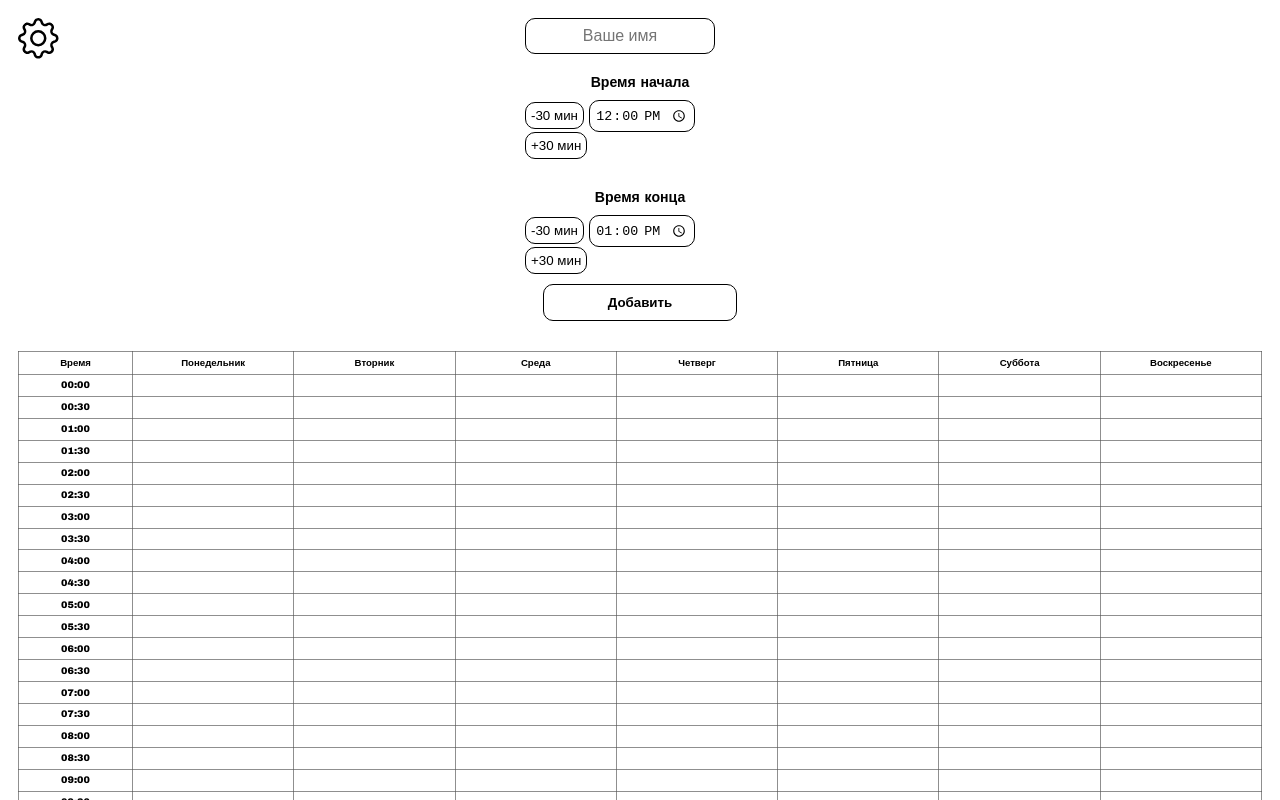
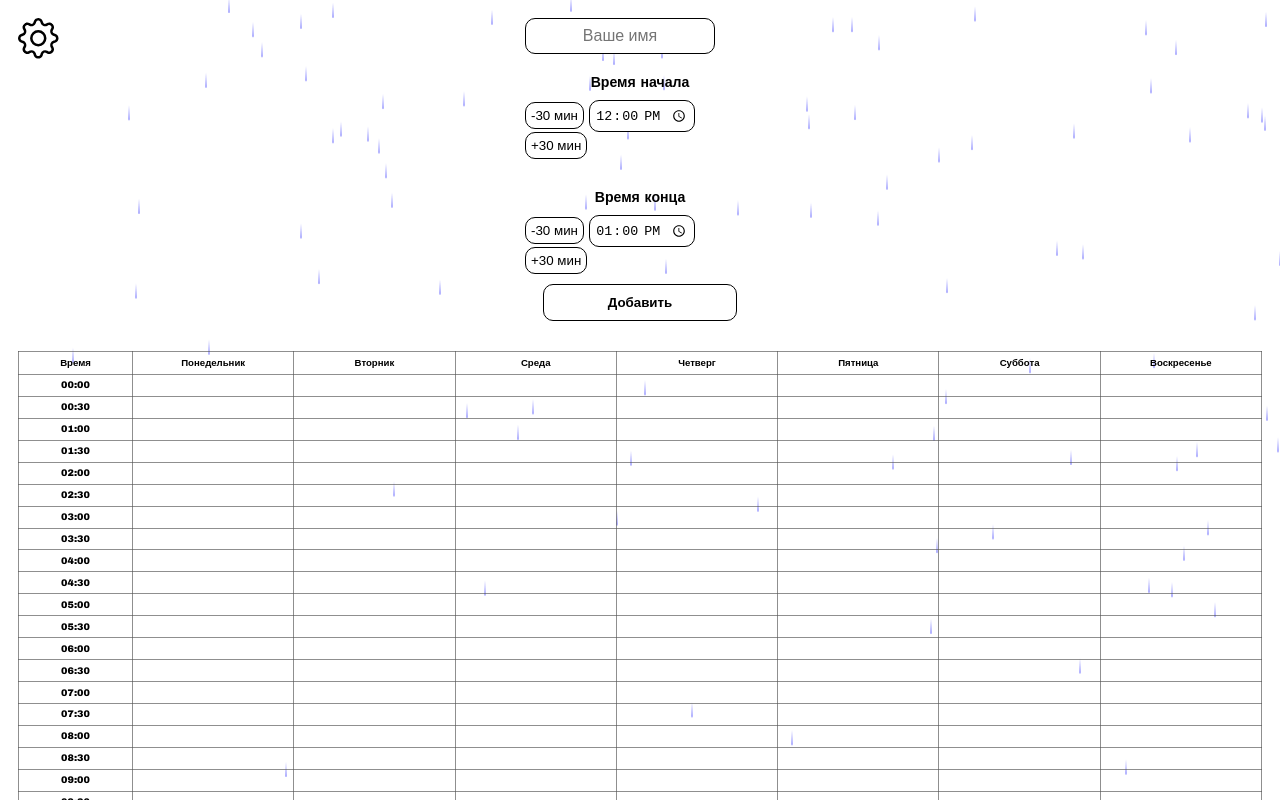
Before and after one commit to siro4ik/lunch, a website: page public/index.html in a window 1280 px wide. Shown: the top 800 px of the page. Drawn offline with Linux system fonts and the light colour scheme; no server answers; animation ran at ten frames a second; a web font is replaced by a local one.

Commit message:
rain start

```diff
--- a/public/css/main.css
+++ b/public/css/main.css
@@ -49,6 +49,32 @@ body {
 
 
 
+#rain-container {
+  position: fixed;
+  top: 0;
+  left: 0;
+  width: 100%;
+  height: 100%;
+  pointer-events: none;
+}
+
+.raindrop {
+  position: absolute;
+  width: 2px;
+  height: 15px;
+  background: linear-gradient(to bottom, transparent, #aaf);
+  border-radius: 0 0 2px 2px;
+  animation: fall linear infinite;
+}
+
+@keyframes fall {
+  to {
+    transform: translateY(100vh);
+  }
+}
+
+
+
 
 /* идея - по возможности - Добавить в меню модалки - настройку цвета текста и заднего фона (либо пресет, либо палитра), сделать кнопку - Serega mode, и пихнуть туда все эффекты мира)),  */
 /* сделать уже наконец то адапт */
--- a/public/index.html
+++ b/public/index.html
@@ -18,6 +18,8 @@
     <title>График</title>
 </head>
 <body >
+
+    <div id="rain-container"></div>
 
 
 
--- a/public/script.js
+++ b/public/script.js
@@ -445,6 +445,42 @@ function createModalButton(className, text, func){
 
 }
 
+// Дождь для Sergey mode
+
+document.addEventListener('DOMContentLoaded', () => {
+  const rainContainer = document.getElementById('rain-container');
+  const rainDropsCount = 300;
+
+  for (let i = 0; i < rainDropsCount; i++) {
+    createRainDrop();
+  }
+
+  function createRainDrop() {
+    const raindrop = document.createElement('div');
+    raindrop.classList.add('raindrop');
+
+    const posX = Math.random() * window.innerWidth;
+    const delay = Math.random() * 2;
+    const duration = 0.5 + Math.random() * 1;
+
+    raindrop.style.left = `${posX}px`;
+    raindrop.style.top = `${-20 - Math.random() * 20}px`;
+    raindrop.style.animationDelay = `${delay}s`;
+    raindrop.style.animationDuration = `${duration}s`;
+
+    rainContainer.appendChild(raindrop);
+
+    setTimeout(() => {
+      raindrop.remove();
+      createRainDrop();
+    }, duration * 1000);
+  }
+
+  window.addEventListener('resize', () => {
+    rainContainer.style.height = `${document.body.scrollHeight}px`;
+  });
+});
+
 document.addEventListener('DOMContentLoaded', () => {
   const isDarkTheme = localStorage.getItem('darkTheme') === 'true';
   if (isDarkTheme) {
```
Also changed, not shown: public/css/components/modal-window.css (line endings or trailing spaces).
